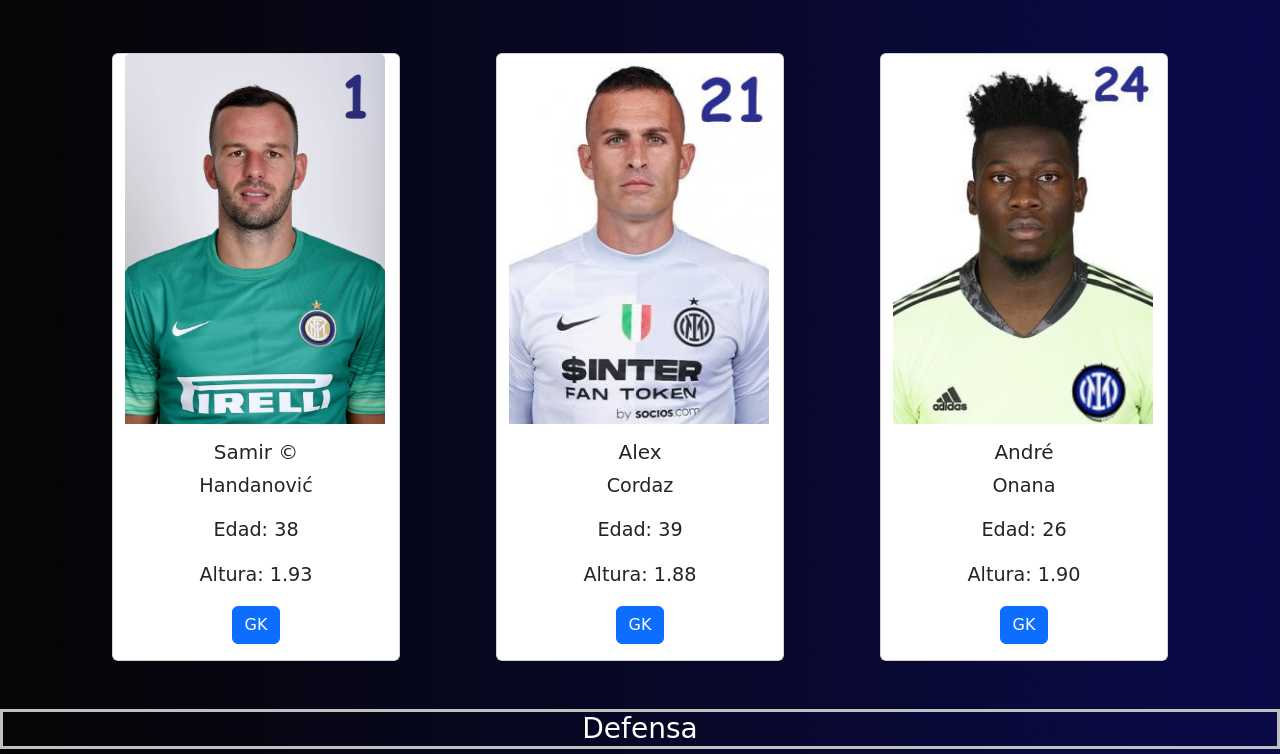
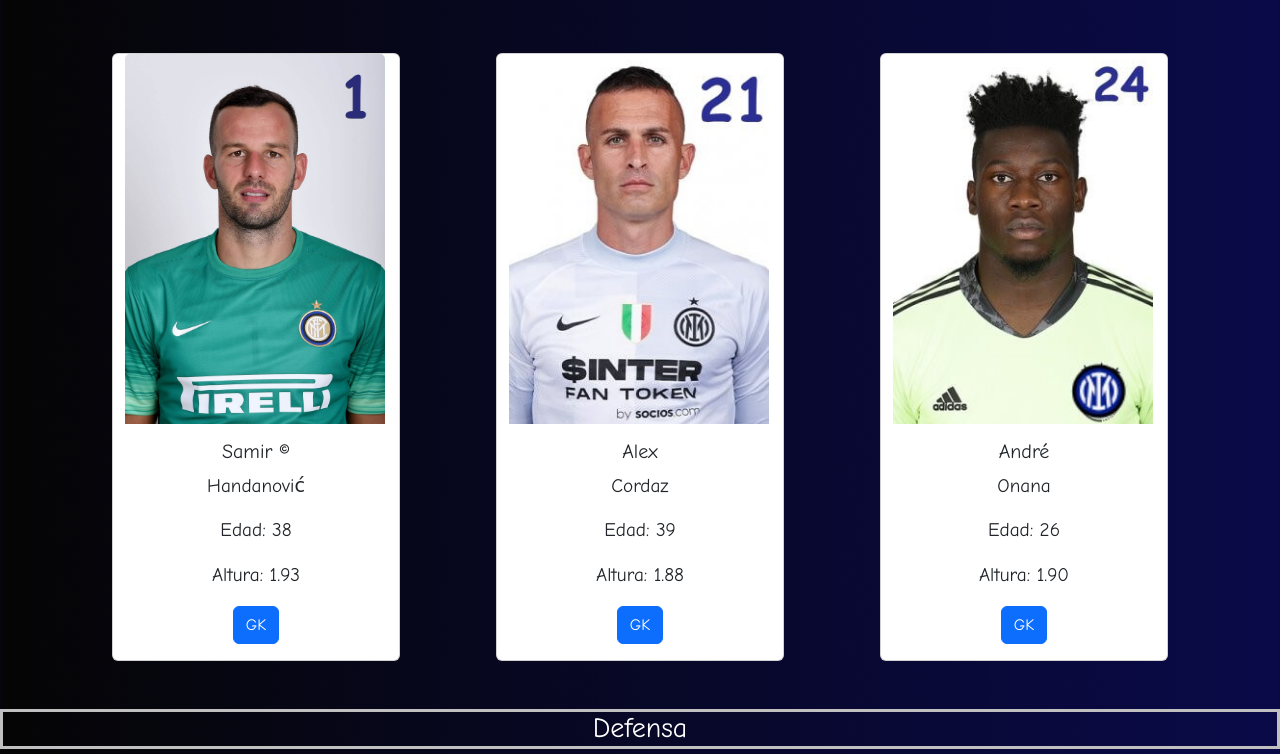
Before and after one commit to EMartignoni/FC-Internazionale-Milano, a website: page equipo.html in a window 1280 px wide. Shown: the part 192-946 px from the top of the page. Drawn offline with nearby package versions, Linux system fonts and the light colour scheme.

Commit message:
proyecto final II

```diff
--- a/equipo.html
+++ b/equipo.html
@@ -10,6 +10,9 @@
 <link href="https://cdn.jsdelivr.net/npm/bootstrap@5.2.1/dist/css/bootstrap.min.css" rel="stylesheet" integrity="sha384-iYQeCzEYFbKjA/T2uDLTpkwGzCiq6soy8tYaI1GyVh/UjpbCx/TYkiZhlZB6+fzT" crossorigin="anonymous">
 <link rel="stylesheet" href="./scss/estilo.css">
     <link rel="shortcut icon" href="./imagenes_inter/android-chrome-512x512.png" type="image/x-icon">
+    <link rel="preconnect" href="https://fonts.googleapis.com">
+<link rel="preconnect" href="https://fonts.gstatic.com" crossorigin>
+<link href="https://fonts.googleapis.com/css2?family=Comic+Neue&display=swap" rel="stylesheet">
     <title>FC Internazionale Milano</title>
 </head>
 <body>
```
Also changed, not shown: estadio.html (+3 -0 lines), iconos.html (+3 -0 lines), index.html (+3 -0 lines), logros.html (+3 -0 lines), readme.md.
